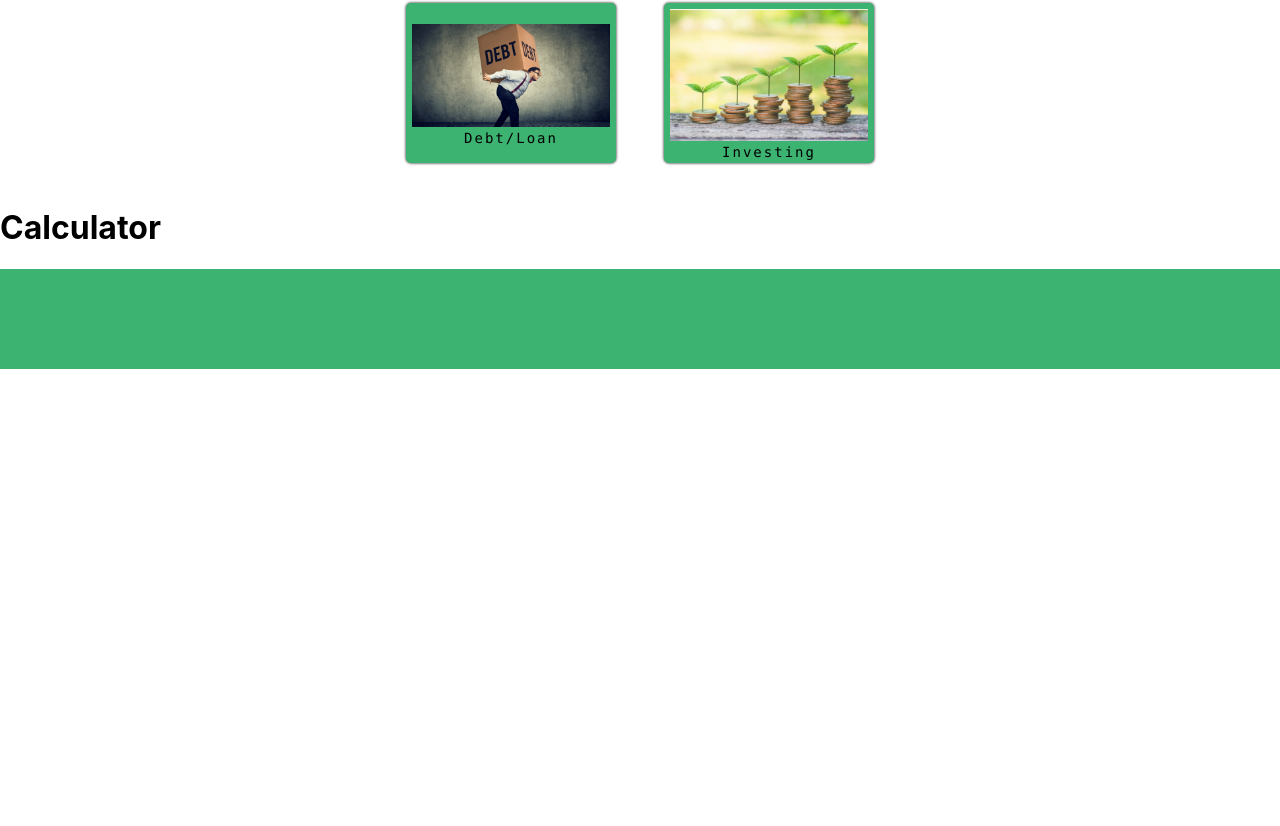
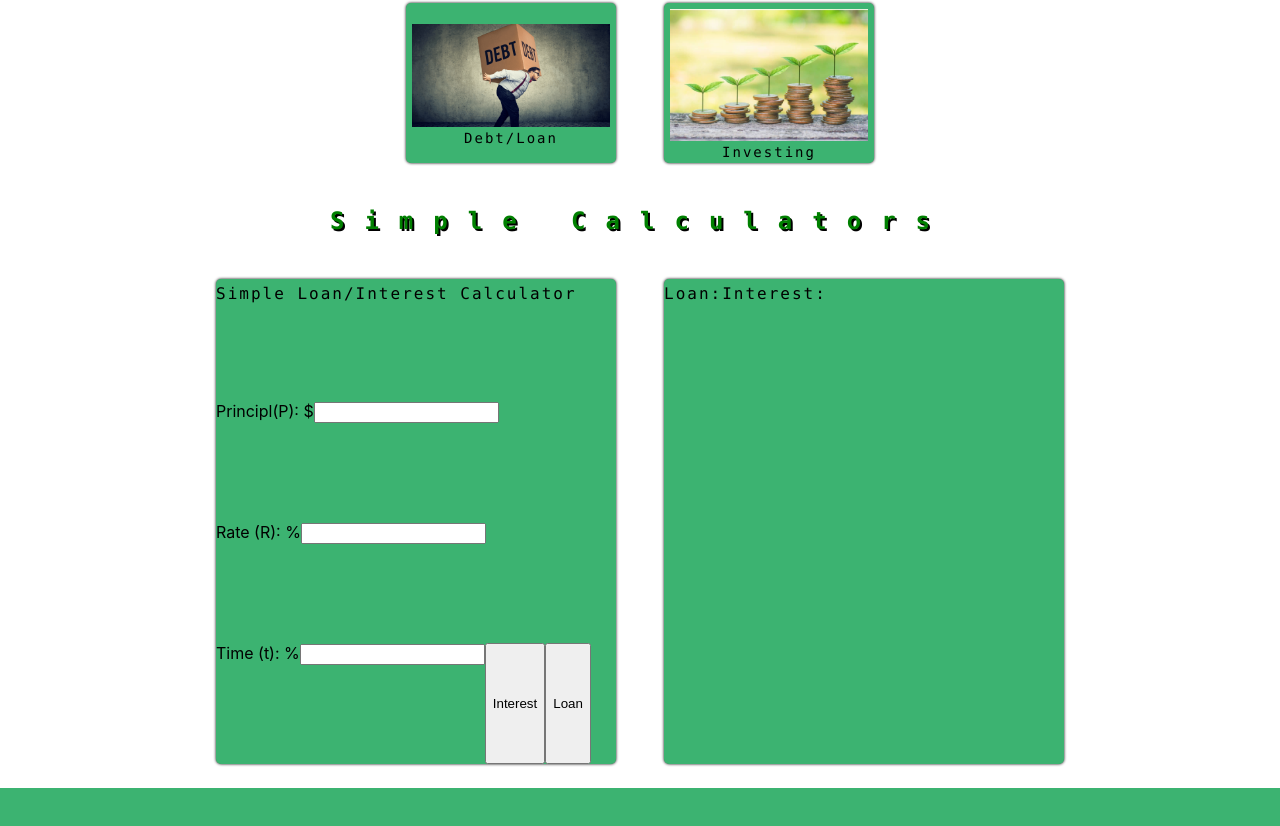
Before and after one commit to Geber-Leyva/Financial-Lit, a React (Create React App) app: page / in a window 1280 px wide. Shown: the part 310-1136 px from the top of the page. Before the commit the page ends 800 px from the top, so only its background shows below. Built offline with nearby package versions, Linux system fonts and the light colour scheme.

Commit message:
added calculator

```diff
--- a/src/App.css
+++ b/src/App.css
@@ -26,10 +26,12 @@ main{
   justify-content: center;
   font-size: 100%;
   text-shadow: 2px 2px black;
-  letter-spacing: 20px;
   color: white;
   font-family: "Lucida Console", "Courier New", monospace;
+  letter-spacing: 20px;
+  width: 100%;
 }
+
 
 .footer {
   background-color: mediumseagreen;
--- a/src/App.js
+++ b/src/App.js
@@ -2,6 +2,7 @@ import './App.css';
 import Navbar from './Nav&Footer/Navbar';
 import Topics from './Topics';
 import Footer from './Nav&Footer/Footer';
+import Calculator from './Calculator';
 //import { BrowserRouter as Router, Route, Switch } from 'react-router-dom';
 
 function App() {
@@ -10,7 +11,10 @@ function App() {
       <Navbar />
       <main>
         <Topics />
-        <h1>Calculator</h1>
+        <div>
+          <Calculator />
+        </div>
+
       </main>
       <Footer />
     </div>
--- /dev/null
+++ b/src/Calculator.css
@@ -0,0 +1,46 @@
+.wholeCalculator{
+    min-height: 50vh;
+    width: 100%;
+  /* height: 50vh; */
+    position: relative;
+    align-items: center;
+    display: flex;
+    flex-wrap: wrap;
+    justify-content: center;
+    /* background-color: blue; */
+
+}
+
+h2{
+    font-family: "Lucida Console", "Courier New", monospace;
+    letter-spacing: 20px;
+    text-align: center;
+    text-shadow: 2px 2px black;
+    color:green;
+    font-size: x-large;
+
+}
+
+.calculator{
+    width: 50vh;
+    height: 60vh;
+    background-color: mediumseagreen;
+    margin: 1.5rem;
+    text-align: center;
+    position: relative;
+    box-shadow: 0 0 3px black;
+    overflow: hidden;
+    border: none;
+    border-radius: 5px;
+    padding-top: 5px;
+    display: flex;
+    flex-wrap: wrap;
+
+}
+text{
+
+    font-family: "Lucida Console", "Courier New", monospace;
+    letter-spacing: 2px;
+    text-align: center;
+
+}
--- /dev/null
+++ b/src/Calculator.js
@@ -0,0 +1,26 @@
+import React from 'react'
+import './Calculator.css'
+
+export default function Calculator() {
+  return (
+    <div>
+        <h2>Simple Calculators</h2>
+            <div className= 'wholeCalculator'>
+
+                <div className='calculator'>
+                    <text>Simple Loan/Interest Calculator</text>
+                    <label>Principl(P): $<input type="number"/></label>
+                    <label>Rate (R): %<input type="number"/></label>
+                    <label>Time (t): %<input type="number"/></label>
+                    <button>Interest</button>
+                    <button>Loan</button>
+                </div>
+                <div className='calculator'>
+                    <text>Loan:  </text>
+                    <text>Interest:  </text>
+                </div>
+
+        </div>
+    </div>
+  )
+}
--- a/src/Nav&Footer/Navbar.js
+++ b/src/Nav&Footer/Navbar.js
@@ -1,4 +1,5 @@
 import React from 'react'
+
 
 export default function Navbar() {
   return (
```
Also changed, not shown: src/Topics.css (+0 -12 lines), src/TopicsList.js (deleted, +0 -10 lines), src/logo.svg (deleted).
